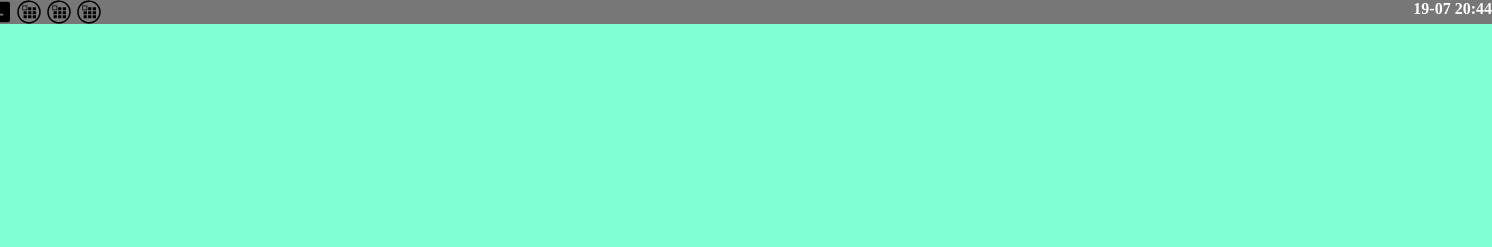
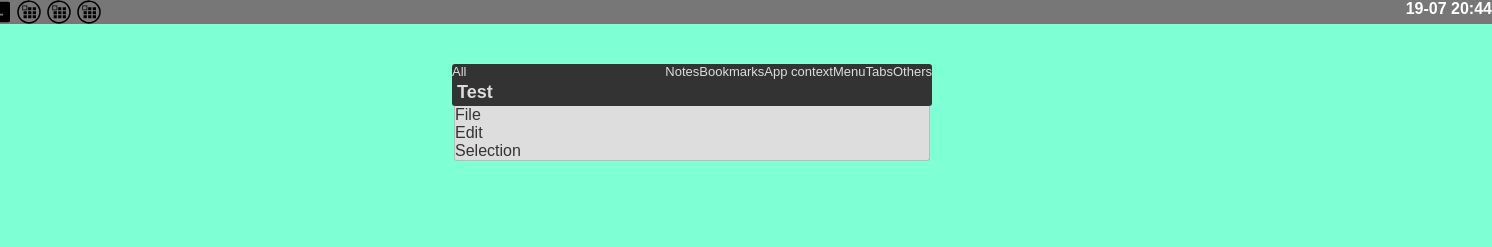
Before and after one commit to goobl-in/desktop, an Electron app: page index.html in a window 1600 px wide. Shown: the full height of the page, 108-1600 px from the left. Drawn offline with Linux system fonts and the light colour scheme; a web font is replaced by a local one.

Commit message:
add first version of search widget

```diff
--- a/index.html
+++ b/index.html
@@ -28,5 +28,25 @@
       <div id="app-canvas"></div>
     </div>
 
+    <div id="search-center">
+      <div id="search-categories">
+        <div class="search-category-item selected">All</div>
+        <div class="search-category-item">Notes</div>
+        <div class="search-category-item">Bookmarks</div>
+        <div class="search-category-item">App context <!--What app displayed provides --> </div>
+        <div class="search-category-item">Menu</div> <!-- Files Edit etc -->
+        <div class="search-category-item">Tabs</div>
+        <div class="search-category-item">Others <!-- by context app, like search in files or methods --></div>
+      </div>
+      <div id="search-field" contenteditable="true">
+        Test
+      </div>
+      <div id="search-results">
+        <div>File</div>
+        <div>Edit</div>
+        <div>Selection</div>
+      </div>
+    </div>
+
   </body>
 </html>
--- a/main.js
+++ b/main.js
@@ -38,7 +38,7 @@ function createWindow () {
   // webFrame.setZoomFactor(100)
 
   mainWindow.loadFile('index.html')
-  mainWindow.webContents.openDevTools()
+  //mainWindow.webContents.openDevTools()
 }
 
 app.whenReady()
--- a/styles.css
+++ b/styles.css
@@ -10,7 +10,8 @@
 body {
     padding: 0px;
     margin: 0px;
-    font-family: sf;
+    /*font-family: sf;*/
+    font-family: sans-serif;
 }
 
 
@@ -51,6 +52,74 @@ body {
     background-color: bisque;
 }
 
+
+[contenteditable] {
+    outline: 0px solid transparent;
+}
+#search-center{
+    position:fixed;
+    top: 4em;
+    width: 30em;
+    height: 180px;
+    left: 50%;
+    transform: translateX(-50%);
+}
+
 html, body {
     height: 100%;
 }
+
+#search-center {
+    display: none-;
+}
+
+#search-categories {
+    /* background-color: #ddd;
+    color: #333; */
+
+    background-color: #333;
+    color:#ddd;
+
+    font-size: small;
+
+    border-radius: 3px 3px 0px 0px;
+
+
+    display: flex;
+    flex-direction: row;
+    width: 100%;
+}
+
+#search-category-item {
+    flex-grow: 1;
+}
+
+.selected {
+    flex-grow: 1;
+}
+/* .selected {
+    background-color: #333;
+    color:#ddd;
+} */
+
+#search-field {
+    background-color: #333;
+    color:#ddd;
+    font-weight: bold;
+    font-size: large;
+
+    border-radius: 0px 0px 3px 3px;
+
+    padding: 3px 5px 3px 5px;
+}
+
+#search-results {
+    background-color: #ddd;
+    color: #333;
+    margin: 0px 2px 0px 2px;
+
+    border-color: #bbb;
+    border-style: solid;
+    border-width: 0px 1px 1px 1px;
+    border-radius: 0px 0px 3px 3px;
+}
```
